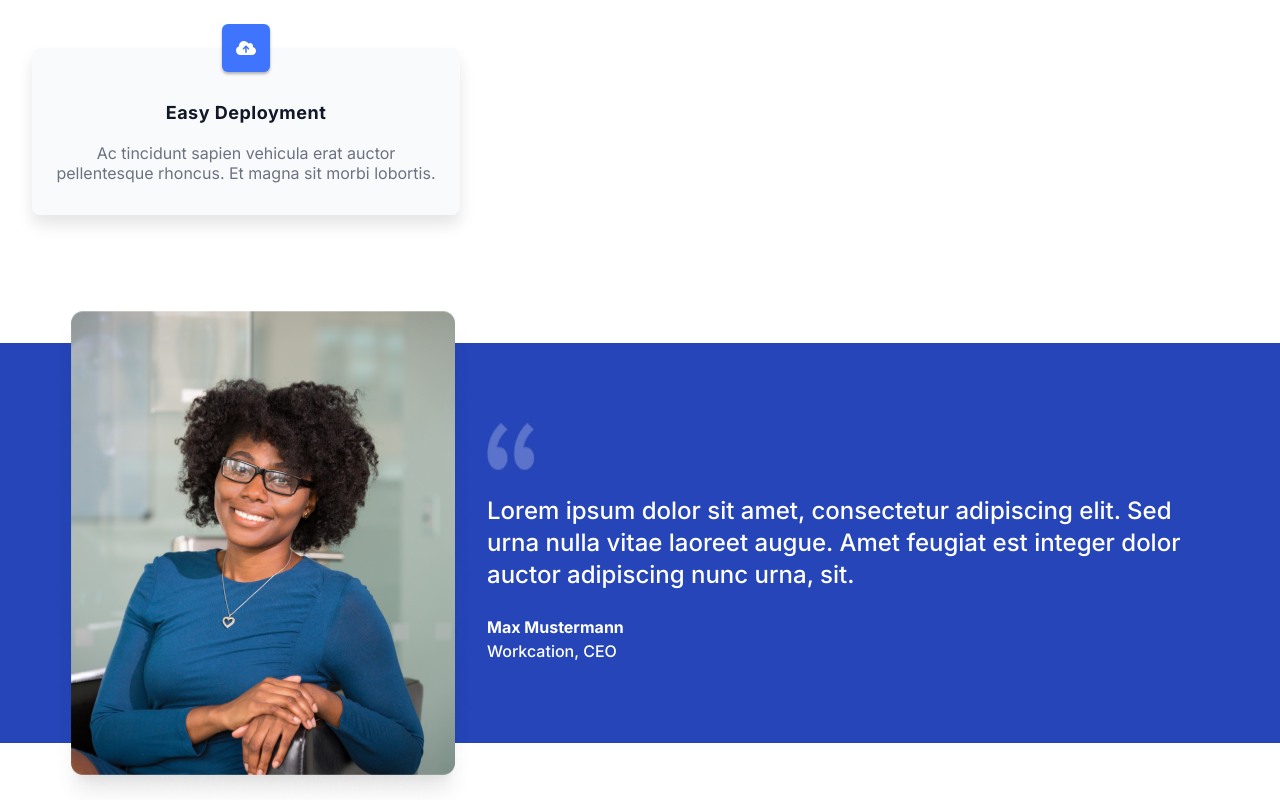
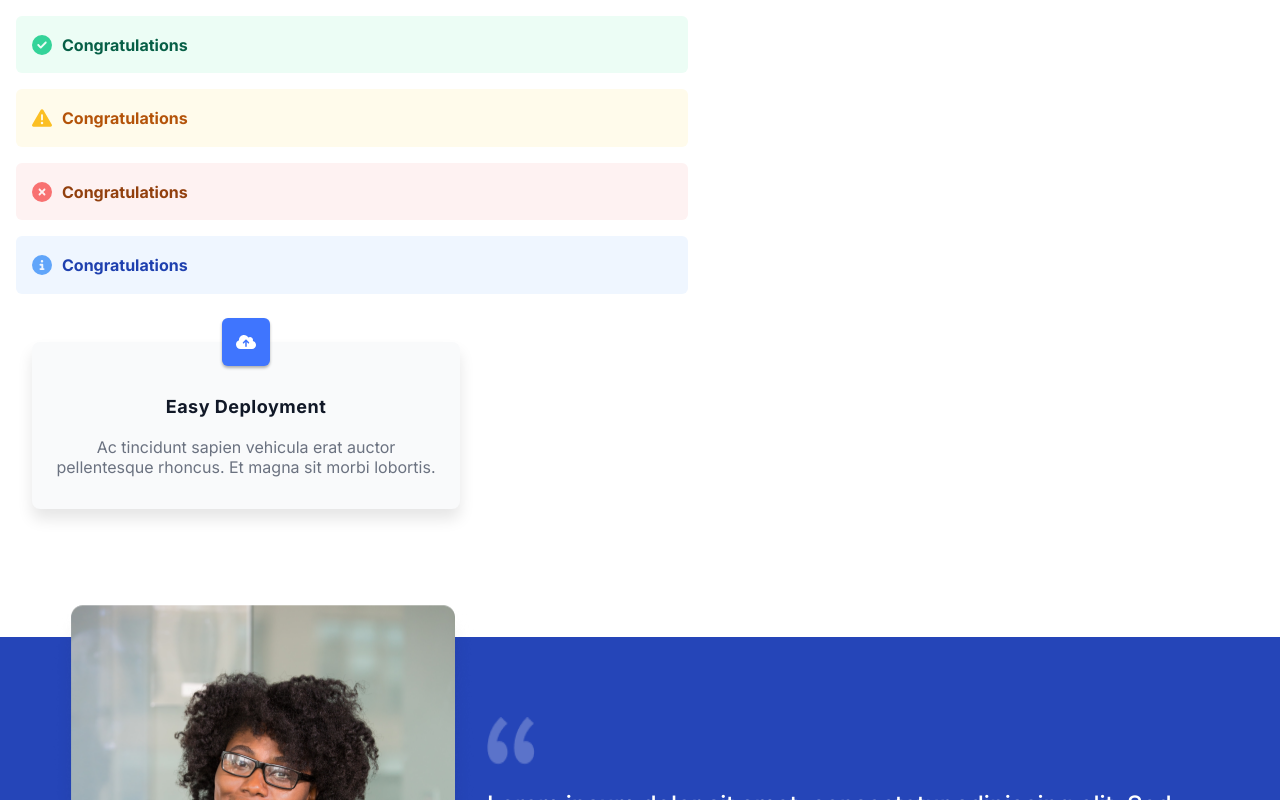
Before and after one commit to karuzoXam/Component-Library, a React (Vite) app in the folder ComponentLibrary/: page / in a window 1280 px wide. Shown: the top 800 px of the page. Built offline with nearby package versions, Linux system fonts and the light colour scheme.

Commit message:
removed files

```diff
--- a/ComponentLibrary/src/App.jsx
+++ b/ComponentLibrary/src/App.jsx
@@ -1,5 +1,5 @@
 import Badge from './Components/Badges/index';
-import Banner from './Components/Banners/index';
+import Banner from './Components/Banners/Banner';
 import Card from './Components/Cards/Card';
 import Testimonial from './Components/Testimonials/Testimonial';
 
@@ -61,21 +61,13 @@ function App() {
         />
       </Banner.Container> */}
 
-      {/* <Banner.Container>
-        <Banner status="success" title="Congratulations" />
-      </Banner.Container>
+      <Banner status="success" title="Congratulations" />
 
-      <Banner.Container>
-        <Banner status="warning" title="Congratulations" />
-      </Banner.Container>
+      <Banner status="warning" title="Congratulations" />
 
-      <Banner.Container>
-        <Banner status="error" title="Congratulations" />
-      </Banner.Container>
+      <Banner status="error" title="Congratulations" />
 
-      <Banner.Container>
-        <Banner status="neutral" title="Congratulations" />
-      </Banner.Container> */}
+      <Banner status="neutral" title="Congratulations" />
 
       <Card
         icon={<FontAwesomeIcon icon={faCloudArrowUp} />}
--- a/ComponentLibrary/src/Components/Banners/Banner.jsx
+++ b/ComponentLibrary/src/Components/Banners/Banner.jsx
@@ -41,6 +41,7 @@ export default function Banner({ status, title, text }) {
   }
 
   return (
+    <div className="banner-container">
       <div className={`banner banner-${status}`}>
         <div className="banner-header">
           {icon}
@@ -52,5 +53,6 @@ export default function Banner({ status, title, text }) {
           </p>
         )}
       </div>
+    </div>
   );
 }
--- a/ComponentLibrary/src/Components/Banners/BannerContainer.jsx
+++ /dev/null
@@ -1,3 +0,0 @@
-export default function BannerContainer({ children }) {
-  return <div className="banner-container">{children}</div>;
-}
--- a/ComponentLibrary/src/Components/Banners/index.js
+++ /dev/null
@@ -1,6 +0,0 @@
-import Banner from './Banner';
-import BannerContainer from './BannerContainer';
-
-Banner.Container = BannerContainer;
-
-export default Banner;
```
Lines whose indentation alone changed are shown as unchanged.
